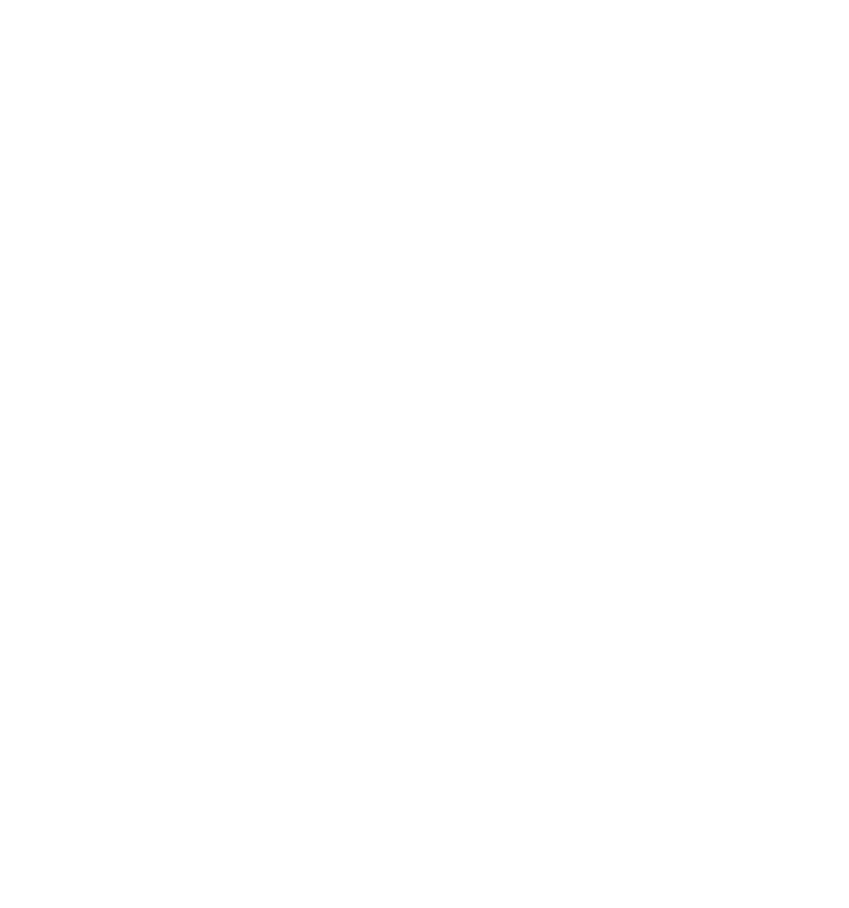
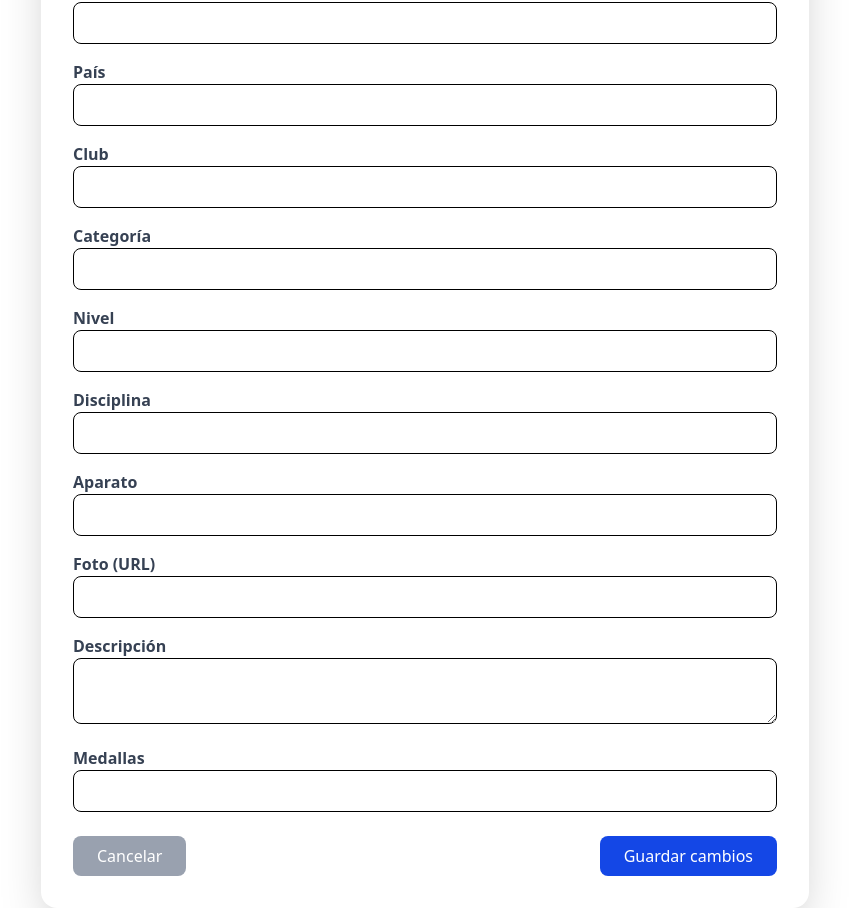
Before and after one commit to Barolindebora/mod4-sp5-tp, a React (Vite) app: page /athletes/1/edit in a window 1280 px wide. Shown: the part 150-1058 px from the top of the page, without its empty margins (215-1064 px from the left). Before the commit the page ends 800 px from the top, so only its background shows below. Built offline with nearby package versions, Linux system fonts and the light colour scheme; no server answers.

Commit message:
Formularios

```diff
--- a/package.json
+++ b/package.json
@@ -16,6 +16,7 @@
     "react-dom": "^19.1.1",
     "react-hook-form": "^7.62.0",
     "react-router-dom": "^7.8.0",
+    "sweetalert2": "^11.22.4",
     "tailwindcss": "^4.1.11"
   },
   "devDependencies": {
--- a/src/components/Navbar.jsx
+++ b/src/components/Navbar.jsx
@@ -0,0 +1,26 @@
+import { Link } from "react-router-dom";
+import { FaHome } from "react-icons/fa";
+
+const Navbar = () => {
+  return (
+    <nav className="bg-blue-700 text-white p-4 shadow-md">
+      <div className="max-w-7xl mx-auto flex items-center justify-between">
+        {/* Logo o título */}
+        <h1 className="text-xl font-bold">🏅 Atletas Trampolín</h1>
+
+        {/* Links de navegación */}
+        <div className="flex items-center gap-4">
+          <Link
+            to="/"
+            className="flex items-center gap-2 hover:text-yellow-300 transition-colors"
+          >
+            <FaHome className="text-2xl" />
+            <span className="hidden sm:inline">Home</span>
+          </Link>
+        </div>
+      </div>
+    </nav>
+  );
+};
+
+export default Navbar;
--- a/src/pages/AthleteDetail.jsx
+++ b/src/pages/AthleteDetail.jsx
@@ -2,6 +2,7 @@
 import { useParams, Link, useNavigate } from "react-router-dom";
 import { getAthleteById } from "../services/athletesService";
 import { deleteAthlete } from "../services/athletesService";
+import Swal from "sweetalert2";
 
 const AthleteDetail = () => {
   const { id } = useParams();
@@ -29,6 +30,31 @@
     return <p className="text-center text-red-600 text-lg">{error}</p>;
   if (!athlete) return navigate("/not-found");
 
+const handleDelete = () => {
+  Swal.fire({
+    title: `¿Eliminar a ${athlete.name}?`,
+    text: "No podrás revertir esta acción",
+    imageUrl: athlete.picture,   // 👈 mostramos la foto del atleta
+    imageWidth: 200,             // ancho de la imagen
+    imageHeight: 200,            // alto de la imagen
+    imageAlt: `Foto de ${athlete.name}`, // texto alternativo
+    showCancelButton: true,
+    confirmButtonColor: "#d33",
+    cancelButtonColor: "#3085d6",
+    confirmButtonText: "Sí, eliminar",
+    cancelButtonText: "Volver",
+  }).then((result) => {
+    if (result.isConfirmed) {
+      deleteAthlete(id);
+      Swal.fire(
+        "Eliminado!",
+        "El atleta fue eliminado correctamente.",
+        "success"
+      );
+      navigate(-1);
+    }
+  });
+};
   return (
     <div className="max-w-4xl mx-auto p-8 bg-white rounded-2xl shadow-2xl border-2 border-blue-700 mt-10">
       <div className="flex flex-col items-center text-center">
@@ -72,13 +98,18 @@
         <button onClick={() => navigate(`/athletes/${athlete.id}/edit`)}  title="Editar atleta" className="mt-4 bg-gradient-to-r from-red-600 to-red-800 hover:from-red-700 hover:to-red-900 text-white px-6 py-3 rounded-xl shadow-lg transition-all duration-300">
           ✏️
         </button>
-        {/* Botón de volver */}
+
+        {/* Botón de eliminar */}
+       <button
+            onClick={handleDelete}
+            title="Eliminar atleta"
+            className="mt-4 bg-gradient-to-r from-red-600 to-red-800 hover:from-red-700 hover:to-red-900 text-white px-6 py-3 rounded-xl shadow-lg transition-all duration-300"
+          >
+            🗑️
+          </button>
+         {/* Botón de volver */}
         <button onClick={() => navigate(-1)} title="Volver" className="mt-4 bg-gradient-to-r from-blue-700 to-blue-900 hover:from-blue-800 hover:to-blue-950 text-white px-6 py-3 rounded-xl shadow-lg transition-all duration-300">
           ⬅
-        </button>
-        {/* Botón de eliminar */}
-        <button onClick={() => {deleteAthlete(id),  navigate(-1)}} title="Eliminar atleta" className="mt-4 bg-gradient-to-r from-red-600 to-red-800 hover:from-red-700 hover:to-red-900 text-white px-6 py-3 rounded-xl shadow-lg transition-all duration-300">
-          🗑️
         </button>
         </div>
       </div>
--- a/src/pages/AthleteEdit.jsx
+++ b/src/pages/AthleteEdit.jsx
@@ -1,9 +1,175 @@
-import React from 'react'
+import { useEffect, useState } from "react";
+import { useForm } from "react-hook-form";
+import { useParams, useNavigate } from "react-router-dom";
+import { getAthleteById, updateAthlete } from "../services/athletesService";
 
 const AthleteEdit = () => {
+  const { id } = useParams();
+  const navigate = useNavigate();
+  const [loading, setLoading] = useState(true);
+  const [athlete, setAthlete] = useState(null);
+
+  // Inicializo React Hook Form
+  const {
+    register,
+    handleSubmit,
+    reset,
+    formState: { errors },
+  } = useForm();
+
+  // Cargo atleta por ID
+  useEffect(() => {
+    getAthleteById(id)
+      .then((data) => {
+        setAthlete(data);
+        reset(data); // 👈 precarga los valores en el formulario
+      })
+      .catch(() => {
+        console.error("Error al cargar el atleta");
+      })
+      .finally(() => {
+        setLoading(false);
+      });
+  }, [id, reset]);
+
+  // Función para actualizar
+  const onSubmit = async (formData) => {
+    try {
+      await updateAthlete(id, formData);
+      navigate(-1); // Vuelve al detalle después de guardar
+    } catch (error) {
+      console.error("Error al actualizar atleta:", error);
+    }
+  };
+
+  if (loading) return <p className="text-center">Cargando...</p>;
+
   return (
-    <div>AthleteEdit</div>
-  )
-}
+    <div className="max-w-3xl mx-auto p-8 bg-white rounded-2xl shadow-2xl mt-10">
+      <h2 className="text-2xl font-bold text-center text-blue-700 mb-6">
+        Editar Atleta
+      </h2>
 
-export default AthleteEdit
+      <form onSubmit={handleSubmit(onSubmit)} className="space-y-4">
+        {/* Nombre */}
+        <div>
+          <label className="block text-gray-700 font-semibold">Nombre</label>
+          <input
+            type="text"
+            {...register("name", { required: "El nombre es obligatorio" })}
+            className="w-full p-2 border rounded-lg"
+          />
+          {errors.name && <p className="text-red-600">{errors.name.message}</p>}
+        </div>
+
+        {/* País */}
+        <div>
+          <label className="block text-gray-700 font-semibold">País</label>
+          <input
+            type="text"
+            {...register("country", { required: "El país es obligatorio" })}
+            className="w-full p-2 border rounded-lg"
+          />
+        </div>
+
+        {/* Club */}
+        <div>
+          <label className="block text-gray-700 font-semibold">Club</label>
+          <input
+            type="text"
+            {...register("club")}
+            className="w-full p-2 border rounded-lg"
+          />
+        </div>
+
+        {/* Categoría */}
+        <div>
+          <label className="block text-gray-700 font-semibold">Categoría</label>
+          <input
+            type="text"
+            {...register("category")}
+            className="w-full p-2 border rounded-lg"
+          />
+        </div>
+
+        {/* Nivel */}
+        <div>
+          <label className="block text-gray-700 font-semibold">Nivel</label>
+          <input
+            type="text"
+            {...register("level")}
+            className="w-full p-2 border rounded-lg"
+          />
+        </div>
+
+        {/* Disciplina */}
+        <div>
+          <label className="block text-gray-700 font-semibold">Disciplina</label>
+          <input
+            type="text"
+            {...register("discipline")}
+            className="w-full p-2 border rounded-lg"
+          />
+        </div>
+
+        {/* Aparato */}
+        <div>
+          <label className="block text-gray-700 font-semibold">Aparato</label>
+          <input
+            type="text"
+            {...register("apparatus")}
+            className="w-full p-2 border rounded-lg"
+          />
+        </div>
+
+        {/* Foto */}
+        <div>
+          <label className="block text-gray-700 font-semibold">Foto (URL)</label>
+          <input
+            type="text"
+            {...register("picture")}
+            className="w-full p-2 border rounded-lg"
+          />
+        </div>
+
+        {/* Descripción */}
+        <div>
+          <label className="block text-gray-700 font-semibold">Descripción</label>
+          <textarea
+            {...register("description")}
+            className="w-full p-2 border rounded-lg"
+          />
+        </div>
+
+        {/* Medallas */}
+        <div>
+          <label className="block text-gray-700 font-semibold">Medallas</label>
+          <input
+            type="number"
+            {...register("medals")}
+            className="w-full p-2 border rounded-lg"
+          />
+        </div>
+
+        {/* Botones */}
+        <div className="flex justify-between mt-6">
+          <button
+            type="button"
+            onClick={() => navigate(-1)}
+            className="bg-gray-400 text-white px-6 py-2 rounded-lg hover:bg-gray-500"
+          >
+            Cancelar
+          </button>
+          <button
+            type="submit"
+            className="bg-blue-700 text-white px-6 py-2 rounded-lg hover:bg-blue-800"
+          >
+            Guardar cambios
+          </button>
+        </div>
+      </form>
+    </div>
+  );
+};
+
+export default AthleteEdit;
```
Also changed, not shown: 2 other files (tests, documents, lock files or other folders).
